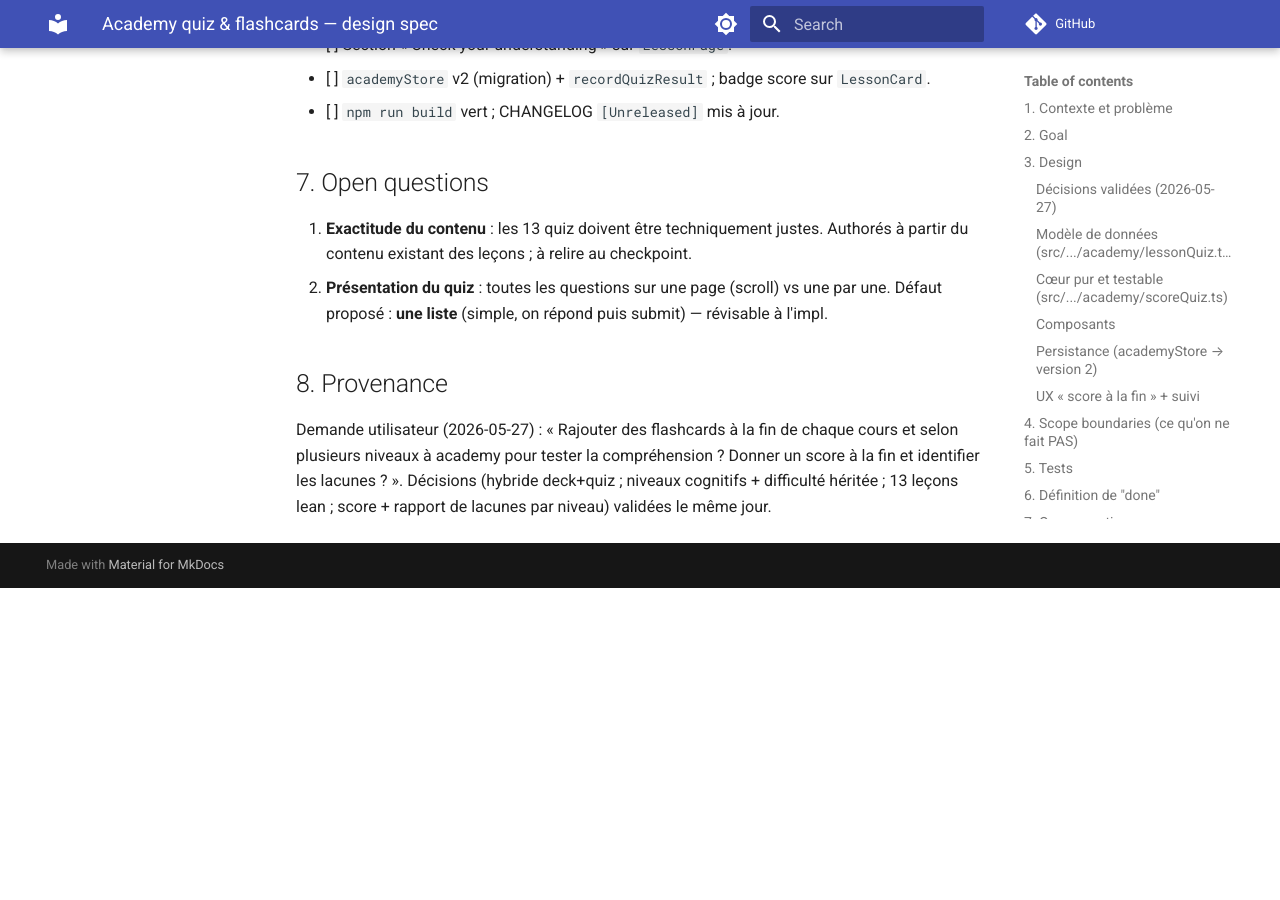
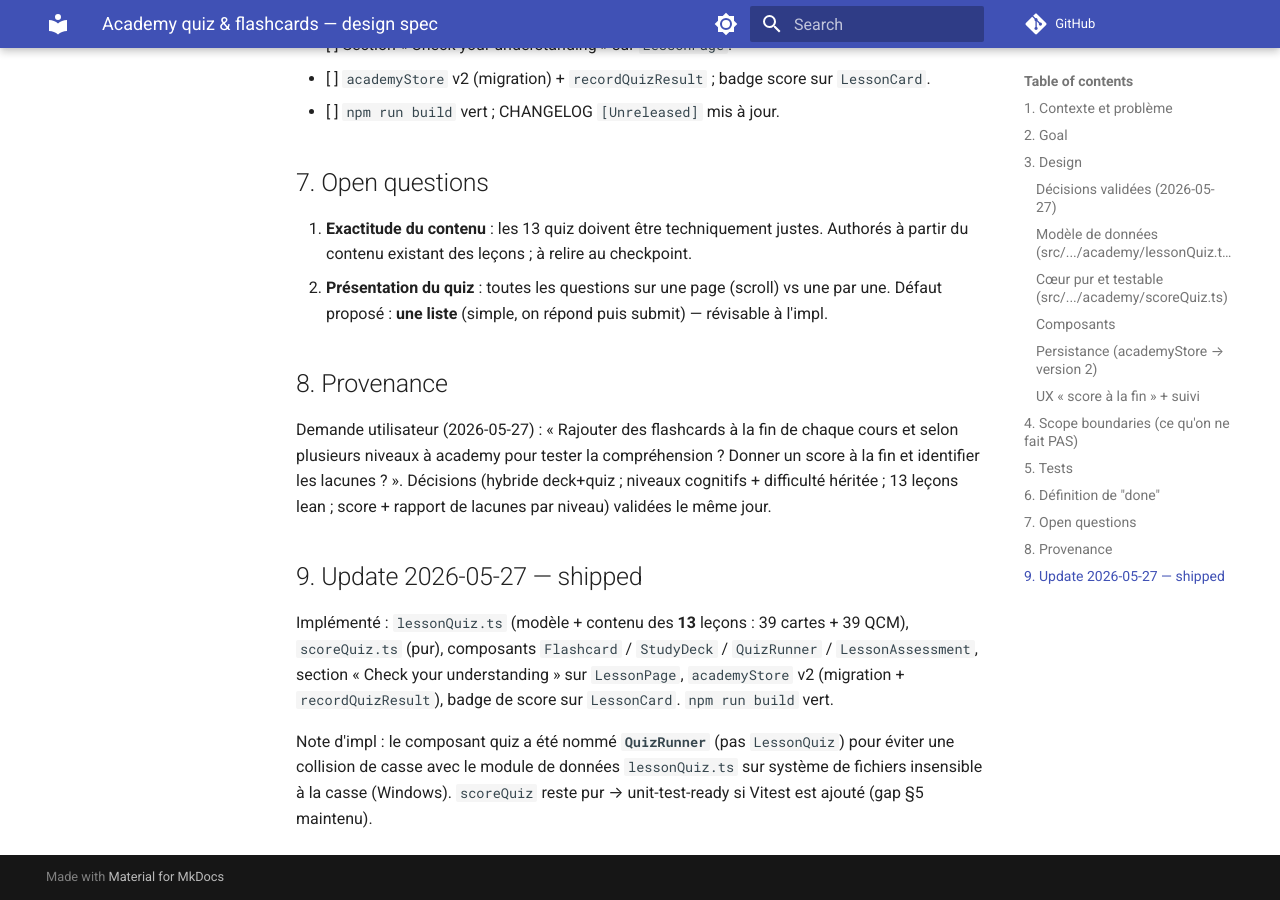
Before and after one commit to RoJLD/HMMstudio, an MkDocs documentation site: the page built from docs/specs/2026-05-27-academy-quiz-flashcards.md, in a window 1280 px wide and 900 px high, scrolled down 3482 px. Built offline with MkDocs 1.6.1 and Material for MkDocs 9.7.7, drawn with Linux system fonts in a browser that asks for light colours; comment, search, counter and statistics services are not loaded; before the commit the page ends 4070 px from its top, so only the background shows below that.

Commit message:
docs(academy): changelog + spec done-check for quiz & flashcards
Co-Authored-By: Claude Opus 4.7 <noreply@anthropic.com>

```diff
--- a/docs/specs/2026-05-27-academy-quiz-flashcards.md
+++ b/docs/specs/2026-05-27-academy-quiz-flashcards.md
@@ -162,3 +162,16 @@ cours et selon plusieurs niveaux à academy pour tester la compréhension ?
 Donner un score à la fin et identifier les lacunes ? ». Décisions (hybride
 deck+quiz ; niveaux cognitifs + difficulté héritée ; 13 leçons lean ; score +
 rapport de lacunes par niveau) validées le même jour.
+
+## 9. Update 2026-05-27 — shipped
+
+Implémenté : `lessonQuiz.ts` (modèle + contenu des **13** leçons : 39 cartes +
+39 QCM), `scoreQuiz.ts` (pur), composants `Flashcard` / `StudyDeck` /
+`QuizRunner` / `LessonAssessment`, section « Check your understanding » sur
+`LessonPage`, `academyStore` v2 (migration + `recordQuizResult`), badge de
+score sur `LessonCard`. `npm run build` vert.
+
+Note d'impl : le composant quiz a été nommé **`QuizRunner`** (pas `LessonQuiz`)
+pour éviter une collision de casse avec le module de données `lessonQuiz.ts` sur
+système de fichiers insensible à la casse (Windows). `scoreQuiz` reste pur →
+unit-test-ready si Vitest est ajouté (gap §5 maintenu).
```
Also changed, not shown: CHANGELOG.md (+6 -0 lines).
